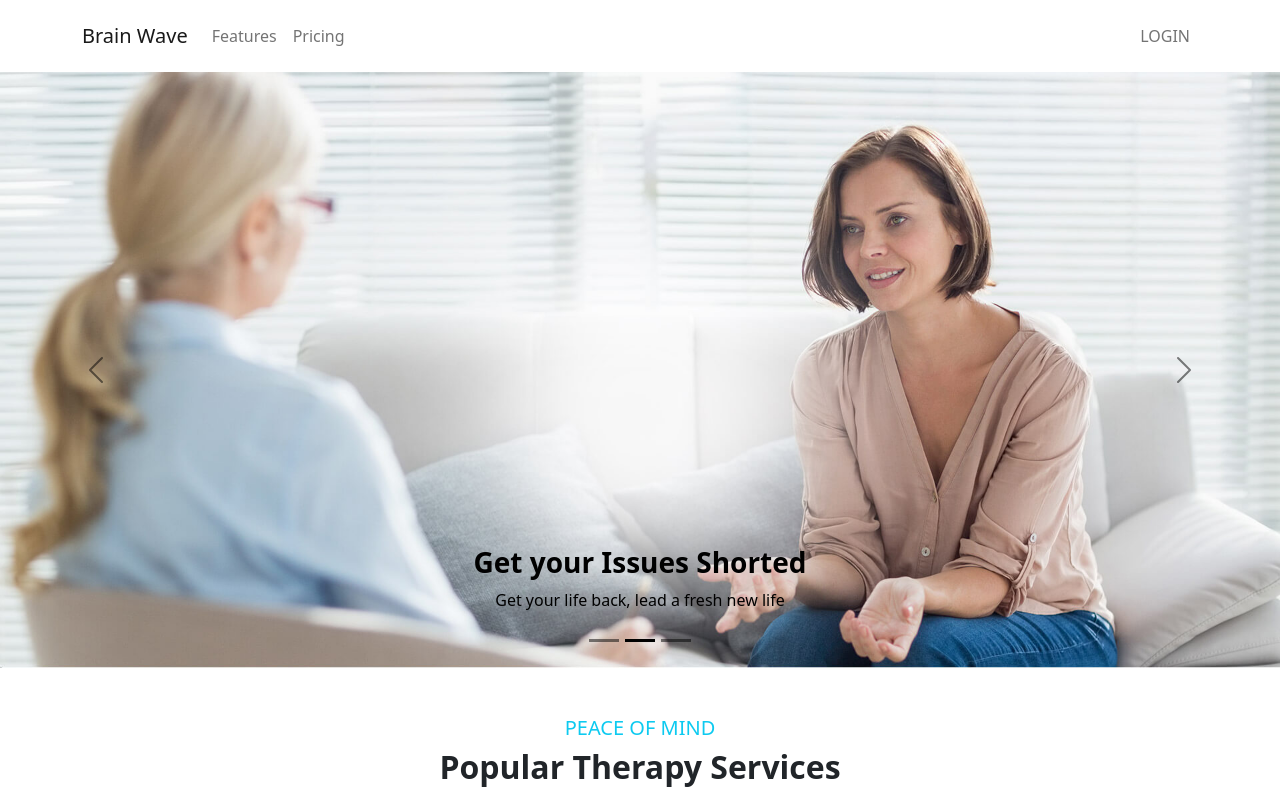
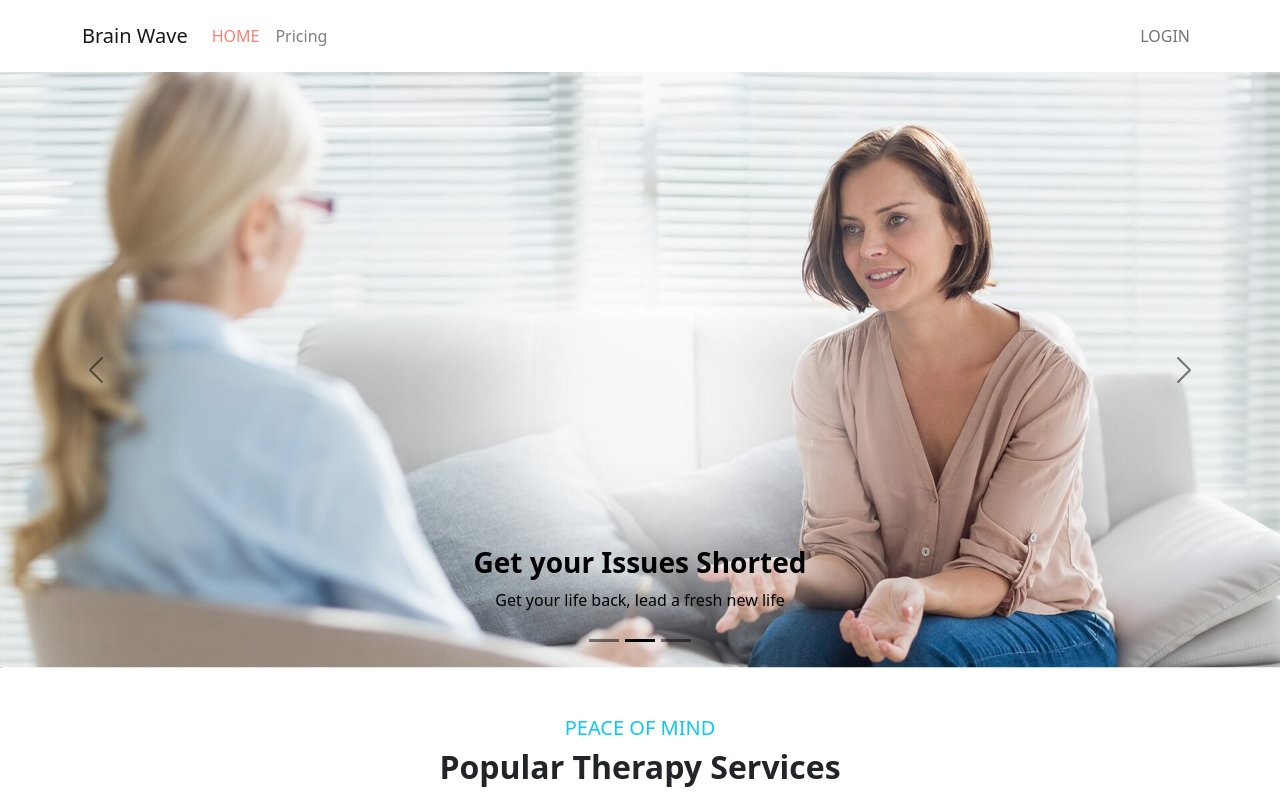
Before and after one commit to asadulR/Brain-Wave-ass-10, a React (Create React App) app: page / in a window 1280 px wide. Shown: the top 800 px of the page. Built offline with nearby package versions, Linux system fonts and the light colour scheme.

Commit message:
custom link design

```diff
--- /dev/null
+++ b/src/Components/CustomLink/CustomLink.js
@@ -0,0 +1,22 @@
+import React from 'react';
+import { Link, useMatch, useResolvedPath } from 'react-router-dom';
+
+const CustomLink = ({ children, to, ...props }) => {
+
+    let resolved = useResolvedPath(to);
+    let match = useMatch({ path: resolved.pathname, end: true });
+
+    return (
+        <div>
+             <Link
+                style={{ color: match ? "salmon" : "gray", textDecoration: match? 'none' : 'none' }}
+                to={to}
+                {...props}
+            >
+                {children}
+            </Link>
+        </div>
+    );
+};
+
+export default CustomLink;
--- a/src/Components/Pages/Home/Header/Header.js
+++ b/src/Components/Pages/Home/Header/Header.js
@@ -1,6 +1,7 @@
 import React from 'react';
 import { Container, Nav, Navbar } from 'react-bootstrap';
 import { Link } from 'react-router-dom';
+import CustomLink from '../../../CustomLink/CustomLink';
 
 const Header = () => {
     return (
@@ -11,8 +12,8 @@ const Header = () => {
                     <Navbar.Toggle className='border-0' aria-controls="responsive-navbar-nav" />
                     <Navbar.Collapse id="responsive-navbar-nav">
                         <Nav className="me-auto">
-                            <Nav.Link as={Link} to="#features">Features</Nav.Link>
-                            <Nav.Link href="#pricing">Pricing</Nav.Link>
+                            <Nav.Link as={CustomLink} to="/">HOME</Nav.Link>
+                            <Nav.Link as={CustomLink} to="kjj">Pricing</Nav.Link>
                         </Nav>
                         <Nav>
                             <Nav.Link href="#memes">
```
